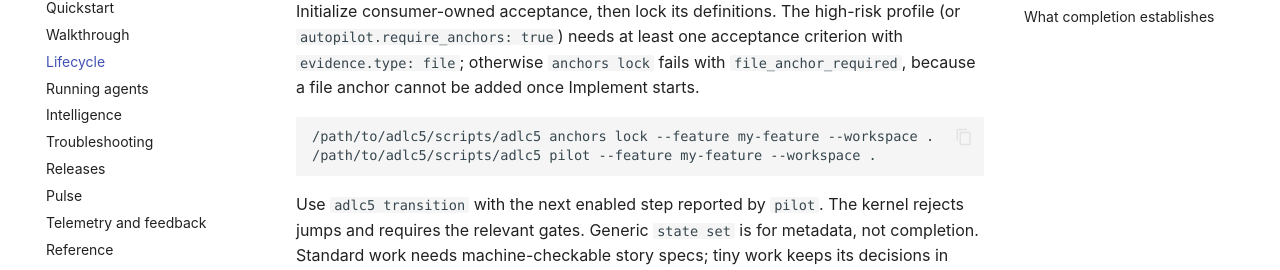
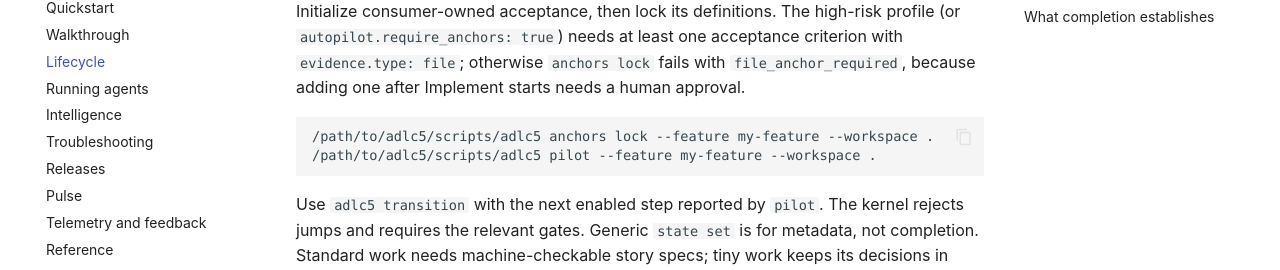
Before and after one commit to dango-tech/adlc5, an MkDocs documentation site: the page built from website/docs/lifecycle.md, in a window 1280 px wide and 900 px high, scrolled down 980 px. Shown: the part 208-478 px from the top of the window. Built offline with MkDocs 1.6.1 and Material for MkDocs 9.7.7, drawn with Linux system fonts in a browser that asks for light colours; comment, search, counter and statistics services are not loaded.

Commit message:
Stop saying a file anchor can't be added after Implement starts (#40)
Co-authored-by: Claude Opus 5.5 <noreply@anthropic.com>

````diff
--- a/website/docs/lifecycle.md
+++ b/website/docs/lifecycle.md
@@ -40,7 +40,7 @@ risk require the high-risk profile and its mandatory human PR approval.
 Initialize consumer-owned acceptance, then lock its definitions. The high-risk
 profile (or `autopilot.require_anchors: true`) needs at least one acceptance
 criterion with `evidence.type: file`; otherwise `anchors lock` fails with
-`file_anchor_required`, because a file anchor cannot be added once Implement starts.
+`file_anchor_required`, because adding one after Implement starts needs a human approval.
 
 ```bash
 /path/to/adlc5/scripts/adlc5 anchors lock --feature my-feature --workspace .
````
